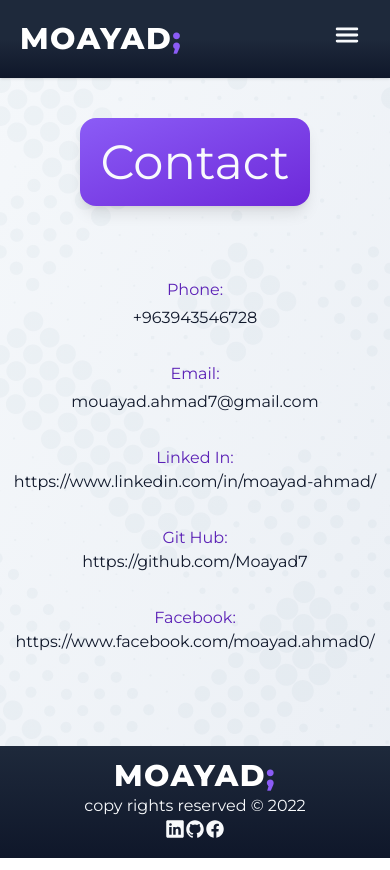
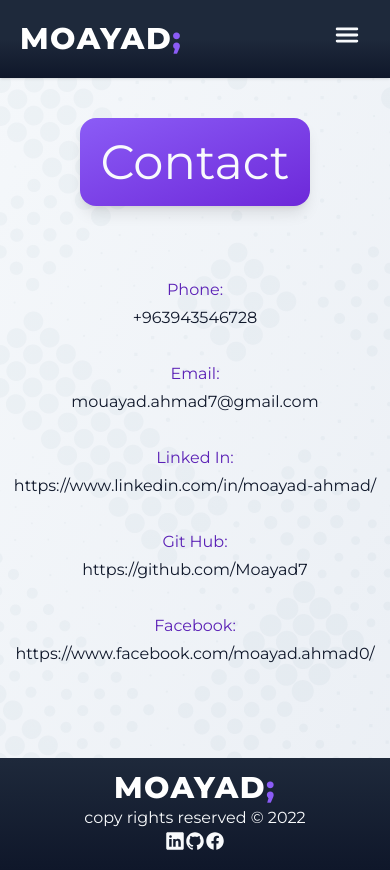
Before and after one commit to Moayad7/Moayad-Portfolio, a React (Create React App) app: page /contact in a window 390 px wide. Built offline with nearby package versions, Linux system fonts and the light colour scheme; no server answers.

Commit message:
adding-push

```diff
--- a/src/pages/Contact/ContactItem.jsx
+++ b/src/pages/Contact/ContactItem.jsx
@@ -5,9 +5,9 @@ export const ContactItem = (props) => {
     <div className='lg:text-3xl'>
         {props.num && <h1 className='bold my-8 flex flex-col lg:flex-row justify-center gap-1 text-violet-800'>{props.name}:<a className='text-slate-900'>{props.num}</a></h1>}
         {props.email && <h1 className='bold my-8 flex flex-col lg:flex-row justify-center gap-1 text-violet-800'>{props.name}: <a className='text-slate-900'>{props.email}</a></h1>}
-        {props.linkedIn && <h1 className='bold flex flex-col lg:flex-row justify-center my-8 text-violet-800'>{props.name}: <a className='text-slate-900' href={props.linkedIn} target="blank">{props.linkedIn}</a></h1>}
-        {props.github && <h1 className='bold flex flex-col lg:flex-row justify-center my-8 text-violet-800'>{props.name}: <a className='text-slate-900' href={props.github} target="blank">{props.github}</a></h1>}
-        {props.facebook && <h1 className='bold flex flex-col lg:flex-row justify-centera my-8 text-violet-800'>{props.name}: <a className='text-slate-900' href={props.facebook} target="blank">{props.facebook}</a></h1>}
+        {props.linkedIn && <h1 className='bold flex flex-col lg:flex-row justify-center my-8 gap-1 text-violet-800'>{props.name}: <a className='text-slate-900' href={props.linkedIn} target="blank">{props.linkedIn}</a></h1>}
+        {props.github && <h1 className='bold flex flex-col lg:flex-row justify-center my-8 gap-1 text-violet-800'>{props.name}: <a className='text-slate-900' href={props.github} target="blank">{props.github}</a></h1>}
+        {props.facebook && <h1 className='bold flex flex-col lg:flex-row justify-centera my-8 gap-1 text-violet-800'>{props.name}: <a className='text-slate-900' href={props.facebook} target="blank">{props.facebook}</a></h1>}
     </div>
   )
 }
```
